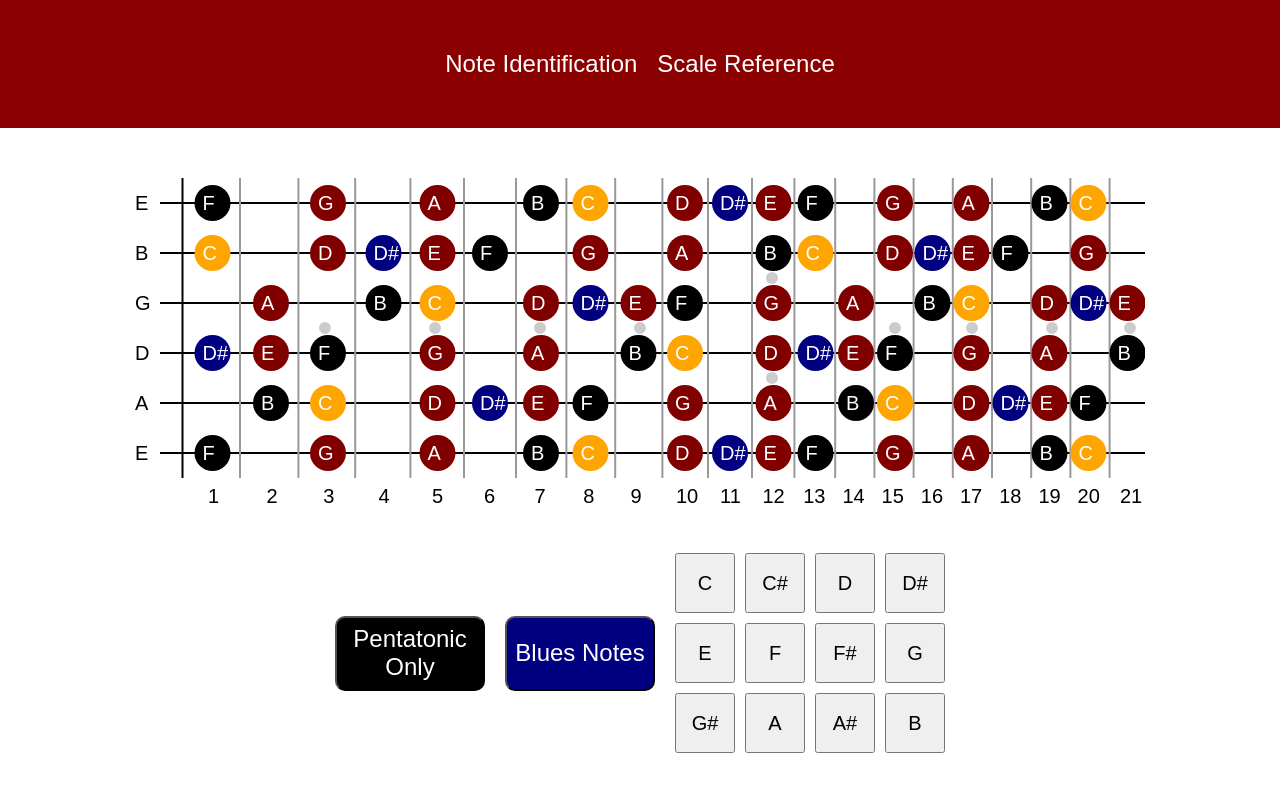
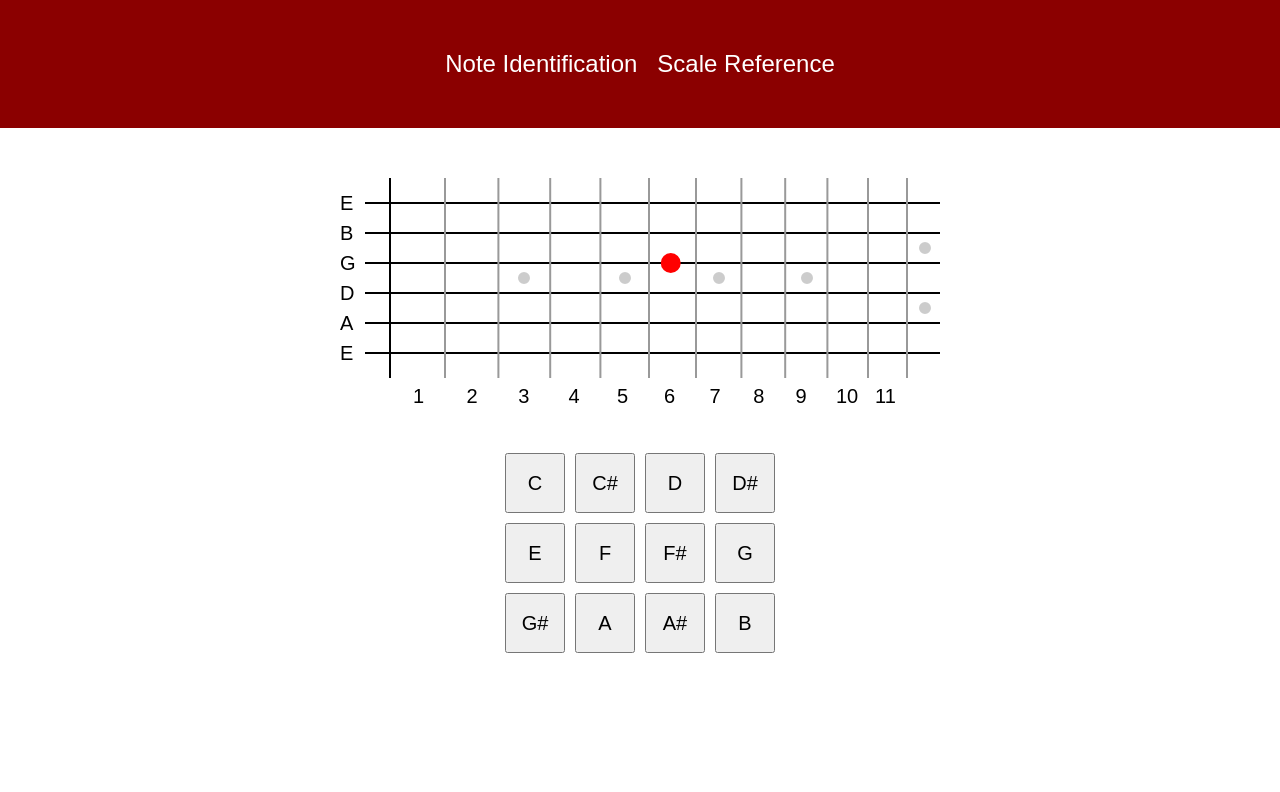
Before and after one commit to Xysar/music-theory-app, a React (Create React App) app: page /scales in a window 1280 px wide. Shown: the top 792 px of the page. Built offline with nearby package versions, Linux system fonts and the light colour scheme.

Commit message:
change package.json

```diff
--- a/src/RouteSwitch.js
+++ /dev/null
@@ -1,15 +0,0 @@
-import { BrowserRouter, Routes, Route } from "react-router-dom";
-import NoteIdentityPage from "./components/NoteIdentityPage";
-import ScaleReferencePage from "./components/ScaleReferencePage";
-const RouteSwitch = () => {
-  return (
-    <BrowserRouter>
-      <Routes>
-        <Route path="/" element={<NoteIdentityPage />} />
-        <Route path="scales" element={<ScaleReferencePage />} />
-      </Routes>
-    </BrowserRouter>
-  );
-};
-
-export default RouteSwitch;
--- a/src/index.js
+++ b/src/index.js
@@ -2,11 +2,11 @@ import React from "react";
 import ReactDOM from "react-dom/client";
 
 import App from "./App";
-import RouteSwitch from "./RouteSwitch";
+
 const root = ReactDOM.createRoot(document.getElementById("root"));
 root.render(
   <React.StrictMode>
-    <RouteSwitch />
+    <App />
   </React.StrictMode>
 );
 
```
